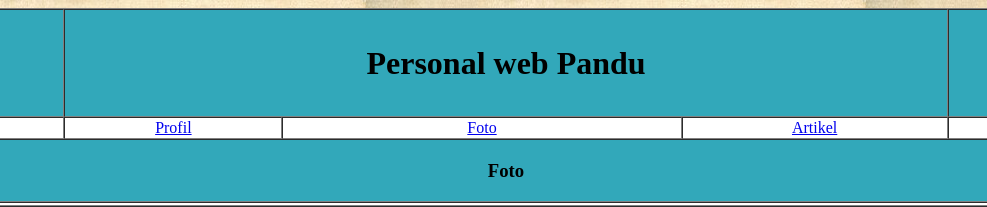
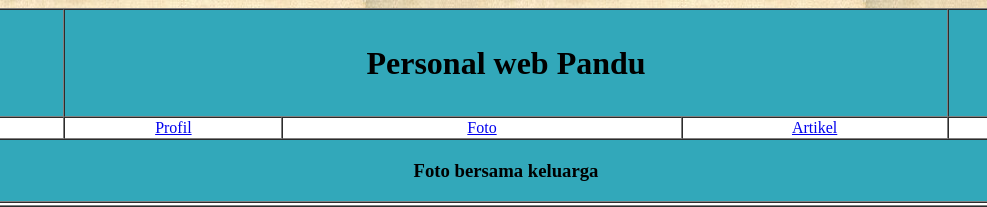
Before and after one commit to Pandumanusia/projek-pandu, a plain HTML site: page foto1.html in a window 1280 px wide. Shown: the top 207 px of the page, 134-1121 px from the left. Drawn offline with Linux system fonts and the light colour scheme.

Commit message:
Update foto1.html

```diff
--- a/foto1.html
+++ b/foto1.html
@@ -25,7 +25,7 @@
     </tr>
    <tr>
         <td align="center" colspan="5" height="1" bgcolor="32A8BA">
-            <h3>Foto</h3>
+            <h3>Foto bersama keluarga</h3>
         </td>
     </tr>
         <td align="center" colspan="5">
@@ -77,4 +77,5 @@
         </td>
     </tr>
 </table>
+
     </body>
```
